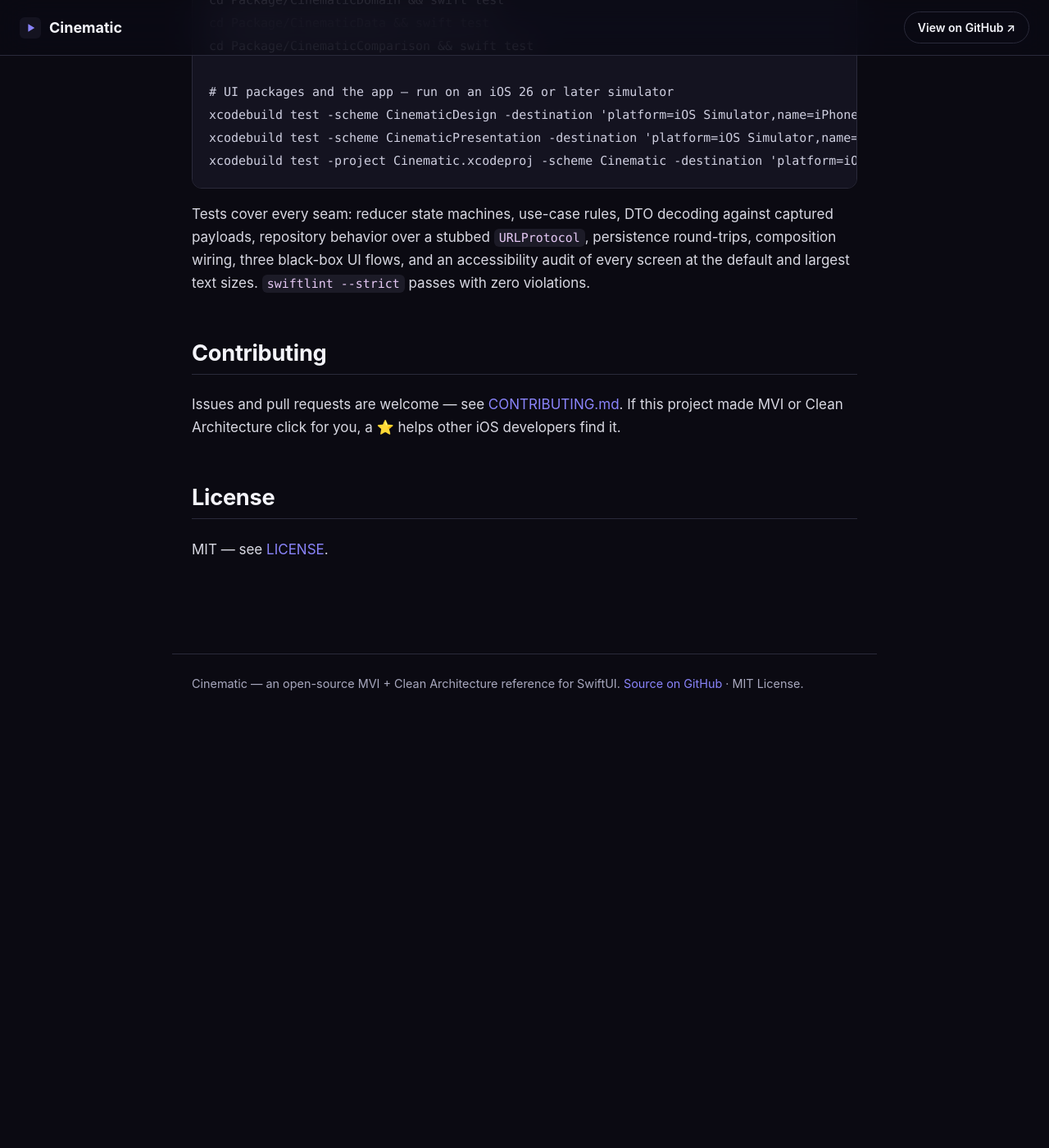
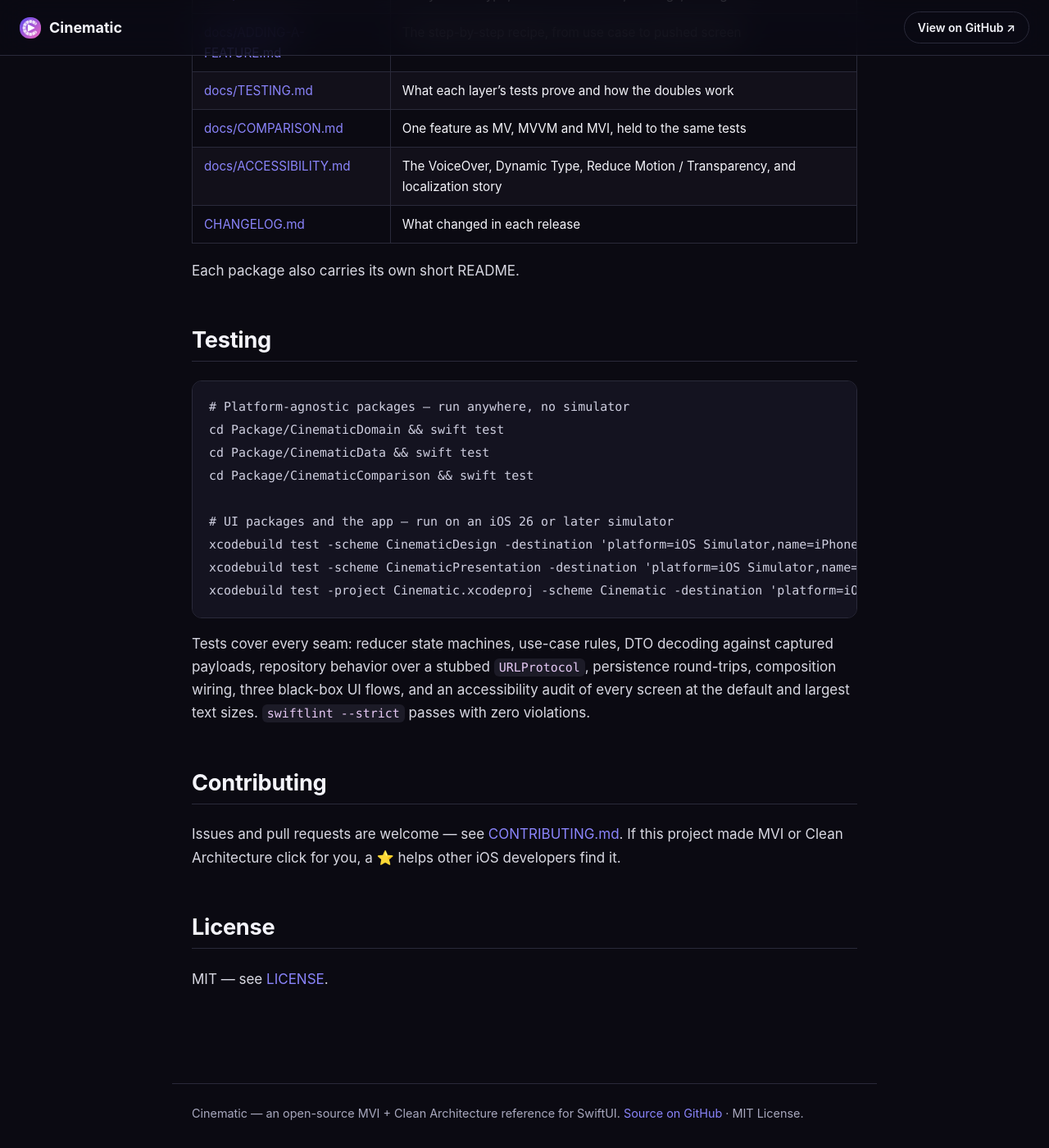
Before and after one commit to Khizanag/Cinematic-iOS, a Jekyll site: the page built from README.md, in a window 1280 px wide and 1400 px high, scrolled down 6635 px. Shown: the whole window at 82% size. Built offline with Jekyll 4.4.1, drawn with Linux system fonts in a browser that asks for light colours; our own code applies the rules of GitHub Pages for plain Markdown files; before the commit the page ends 7510 px from its top, so only the background shows below that.

Commit message:
docs: add a demo and the app icon to the README and docs site

```diff
--- a/README.md
+++ b/README.md
@@ -1,4 +1,6 @@
 # Cinematic
+
+![Cinematic app icon: a film strip curled into a C around a play button](docs/app-icon.svg)
 
 MVI + Clean Architecture for SwiftUI, shown working. Cinematic is a complete movie app for iOS 26 — Swift 6, five layered Swift packages, typed throws end to end, and tests at every seam. It exists to be read: every decision is documented, and nothing is a toy stub.
 
@@ -152,6 +157,7 @@ Read it all on the **[documentation site](https://khizanag.github.io/Cinematic-i
 | [docs/TESTING.md](docs/TESTING.md) | What each layer's tests prove and how the doubles work |
 | [docs/COMPARISON.md](docs/COMPARISON.md) | One feature as MV, MVVM and MVI, held to the same tests |
 | [docs/ACCESSIBILITY.md](docs/ACCESSIBILITY.md) | The VoiceOver, Dynamic Type, Reduce Motion / Transparency, and localization story |
+| [CHANGELOG.md](CHANGELOG.md) | What changed in each release |
 
 Each package also carries its own short README.
 
--- a/_layouts/default.html
+++ b/_layouts/default.html
@@ -4,7 +4,7 @@
   <meta charset="utf-8">
   <meta name="viewport" content="width=device-width, initial-scale=1">
   {% seo %}
-  <link rel="icon" type="image/svg+xml" href="{{ '/docs/favicon.svg' | relative_url }}">
+  <link rel="icon" type="image/svg+xml" href="{{ '/docs/app-icon.svg' | relative_url }}">
   <style>
     :root {
       --bg: #0B0A12; --surface: #1C1B27; --surface-2: #141320;
@@ -25,7 +25,7 @@
       backdrop-filter: saturate(180%) blur(20px); border-bottom: 1px solid var(--separator);
     }
     .brand { display: flex; align-items: center; gap: 10px; font-weight: 700; color: var(--text); font-size: 18px; }
-    .brand svg { width: 26px; height: 26px; }
+    .brand img { width: 26px; height: 26px; }
     .ghlink {
       border: 1px solid var(--separator); border-radius: 999px; padding: 7px 16px;
       color: var(--text); font-weight: 600; font-size: 14px;
@@ -65,7 +65,7 @@
 <body>
   <header class="site-header">
     <a class="brand" href="{{ '/' | relative_url }}">
-      <svg viewBox="0 0 100 100" aria-hidden="true"><rect width="100" height="100" rx="22" fill="#141320"/><path d="M40 32 L70 50 L40 68 Z" fill="#8A84FB"/></svg>
+      <img src="{{ '/docs/app-icon.svg' | relative_url }}" alt="">
       Cinematic
     </a>
     <a class="ghlink" href="https://github.com/Khizanag/Cinematic-iOS">View on GitHub ↗</a>
```
Also changed, not shown: other parts of README.md (+3 -0 lines), docs/app-icon.svg (added), docs/favicon.svg (deleted), docs/og-image.png, docs/og-image.svg, 1 other file.
